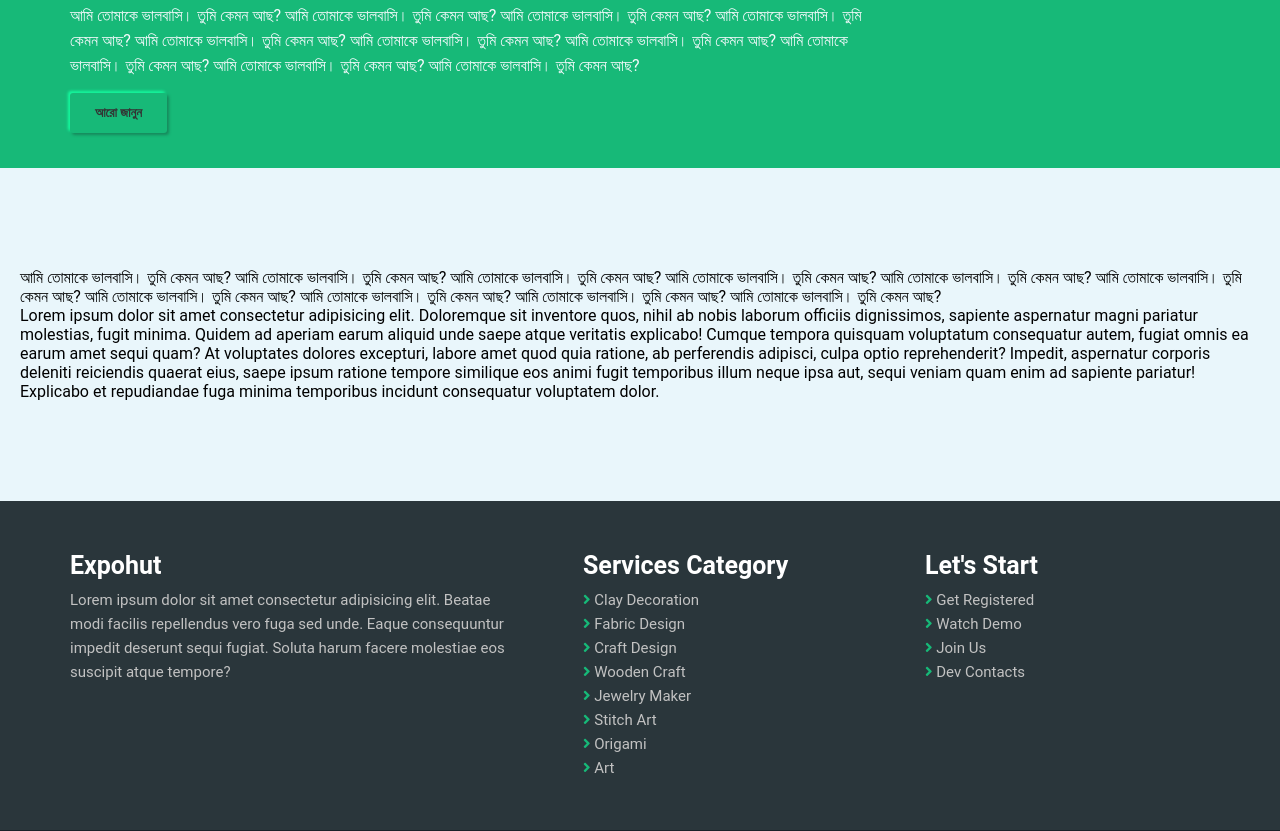
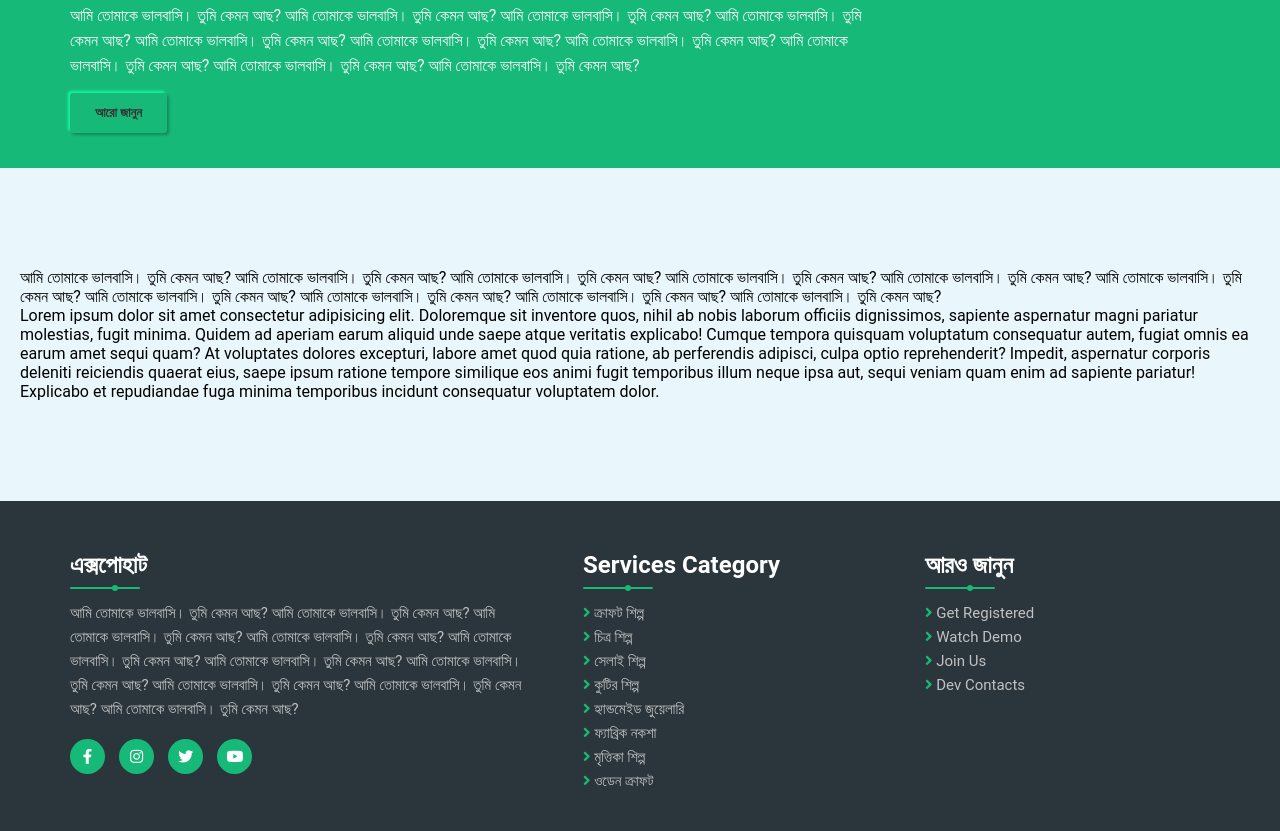
Before and after one commit to expohut/Project-ExpoHut, a plain HTML site: page Index.html in a window 1280 px wide. Shown: the part 1966-2797 px from the top of the page. Drawn offline with Linux system fonts and the light colour scheme.

Commit message:
HTML-Files Folder Added and Footer,login,sign up code updated

```diff
--- a/CSS-Files/Home.css
+++ b/CSS-Files/Home.css
@@ -13,7 +13,7 @@
 {
   --Theme-Color: #17b978;
   --Icon-Color: #17b978;
-  --Primary-color: #f7fafd;
+  --Primary-color: #f4f7fa;
   --Second-Primary-Color: #E9F6FB;
   --Full-White: #FFFFFF;
   --Footer-Background:  #2a363b;
@@ -78,11 +78,15 @@ header ul li{
 }
 header ul li a{
   position: relative;
-  padding: 5px 10px;
+  padding: 5px 15px;
   color: #fff;
   display: inline-block;
   text-decoration: none;
   cursor: pointer;
+}
+header ul li a i
+{
+  font-size: 18px;
 }
 header ul li a:hover{
   color: rgb(255, 255, 255);
@@ -90,6 +94,7 @@ header ul li a:hover{
 .toggle{
   display: none;
 }
+/*Header Part Responsive Code*/
 @media(max-width: 992px){
   header ul{
       position: absolute;
@@ -153,7 +158,6 @@ header ul li a:hover{
       transform: rotate(-45deg);
   }
 }
-
 .show{
   display: block;
 }
@@ -296,9 +300,9 @@ header ul li a:hover{
   margin-bottom: 40px;
   padding: 25px 10px;
   background: var(--Primary-color);
-  box-shadow: 4px 4px 8px #eaeaff,
-              -4px -4px 8px #ffffff;
-  border-radius: 2px;
+  box-shadow: 3px 3px 6px #ceced1,
+              -3px -3px 6px #ffffff;
+  border-radius: 3px;
 }
 .Single-Items i
 {
@@ -472,7 +476,6 @@ header ul li a:hover{
 /*Top Footer CSS Code*/
 .Top-Footer
 {
-
   background: var(--Footer-Background);
   padding: 50px 0;
 }
@@ -486,15 +489,77 @@ header ul li a:hover{
 {
   flex-basis: 40%;
 }
+.Footer-Items-one .SocialIcons
+{
+  width: 40%;
+  margin-top: 18px;
+}
+.Footer-Items-one .SocialIcons ul
+{
+  list-style: none;
+  display: flex;
+  justify-content: space-between;
+}
+.Footer-Items-one .SocialIcons ul li a
+{
+  text-decoration: none;
+  display: block;
+  color: var(--Full-White);
+}
+.Footer-Items-one .SocialIcons ul li a i
+{
+  font-size: 15px;
+  width: 35px;
+  height: 35px;
+  background: var(--Theme-Color);
+  display: flex;
+  justify-content: center;
+  align-items: center;
+  border-radius: 25px;
+}
+.Footer-Items-one .SocialIcons ul li a i:hover
+{
+  background:  #c3ffe7;
+  color: var(--Theme-Color);
+}
 .Footer-Items-one h4,
 .Footer-Items-Two h4,
 .Footer-Items-Three h4
 {
   text-transform: capitalize;
-  font-size: 25px;
-  /* color: var(--Title-Font-Color); */
-  color: #fff;
+  font-size: 24px;
+  color: var(--Full-White);
   margin-bottom: 8px;
+}
+.Footer-Items-one .Title-Bar,
+.Footer-Items-Two .Title-Bar,
+.Footer-Items-Three .Title-Bar
+{
+	width: 70px;
+  height: 2px;
+  border-radius: 4px;
+	background: var(--Theme-Color);
+  margin: 8px 0 12px 0;
+  position: relative;
+}
+.Footer-Items-one .Title-Bar::before,
+.Footer-Items-Two .Title-Bar::before,
+.Footer-Items-Three .Title-Bar::before
+{
+  content: "";
+  position: absolute;
+  width: 6px;
+  height: 6px;
+  background: var(--Theme-Color);
+  border-radius: 25px;
+  top: -2px;
+  left: 0px;
+  animation: BG-Move 3s linear infinite;
+}
+@keyframes BG-Move {
+  To {
+    left: 90%;
+  }
 }
 .Footer-Items-one p
 {
--- a/Index.html
+++ b/Index.html
@@ -19,29 +19,25 @@
     <!--Vue.js CDN File Linking-->
     <link rel="stylesheet" href="JavaScript-Files/vue.js">
   </head>
-  <script>
-    function toggle(){
-        var header = document.getElementById("header");
-        header.classList.toggle('active');
-    }
-</script>
+
   <body>
-    <header id="header">
-      <a href="#" class="logo"><img src="Assets-Files/Logo.png" alt=""></a>
+    <header id="header"> <!--Header Start-->
+      <a href="#" class="logo"><img src="Assets-Files/Logo.png" alt="ExpoHut Logo"></a>
       <ul>
-          <li><a href="#home" onclick="toggle()">এক্সপোহাট কি?</a></li>
-          <li><a href="Html/login.html" onclick="toggle()">লগ ইন</a></li>
-          <li><a href="Html/regi.html" onclick="toggle()">সাইন আপ</a></li>
+          <li><a href="#About" onclick="toggle()">এক্সপোহাট কি?</a></li>
+          <li><a href="HTML-Files/login.html" onclick="toggle()"><i class="fas fa-user"></i>  লগ ইন</a></li>
+          <li><a href="HTML-Files/regi.html" onclick="toggle()"><i class="fas fa-user-plus"></i>  সাইন আপ</a></li>
       </ul>
       <div class="toggle" onclick="toggle()"></div>
-  </header>
+    </header> <!--Header End-->
+
     <section class="Banner-Row"> <!--Banner Start-->
       <div class="Container"> <!--Container Start-->
         <div class="Banner-Items"> <!--Banner Items Start-->
           <div class="Banner-Left">
             <p>আস্থা রাখুন নিজের উপর,</p>
             <h3>হতে চান উদ্যোক্তা?</h3>
-            <h5 style="color: #fff;">উদ্যোক্তা হওয়ার পূর্বশর্ত হলো নিজের মধ্যে সৃজনশীল মানসিকতা লালন করা। আমরা যদি দেখি আমাদের দেশের চারুকলার ছাত্রদের, তাহলে দেখব তাঁদের মতো এত সৃজনশীল খুব কম মানুষই হয়। নতুন কিছু সৃষ্টি করার মতো একটা সুন্দর মানসিকতা তাঁরা প্রায় প্রত্যেকেই নিজের মধ্যে লালন করেন। </h5>
+            <h5 style="color: #fff; margin-top: 8px; line-height: 24px;">উদ্যোক্তা হওয়ার পূর্বশর্ত হলো নিজের মধ্যে সৃজনশীল মানসিকতা লালন করা। আমরা যদি দেখি আমাদের দেশের চারুকলার ছাত্রদের, তাহলে দেখব তাঁদের মতো এত সৃজনশীল খুব কম মানুষই হয়। নতুন কিছু সৃষ্টি করার মতো একটা সুন্দর মানসিকতা তাঁরা প্রায় প্রত্যেকেই নিজের মধ্যে লালন করেন। </h5>
             <a href="" class="btn">জয়েন আস</a>
             <a href="" class="btn">ওয়াচ ভিডিও</a>
           </div>
@@ -120,7 +116,7 @@
       </div> <!--Container End-->
     </section> <!--Services End-->
 
-    <section class="About-Expohut"> <!--About Start-->
+    <section class="About-Expohut" id="About"> <!--About Start-->
       <div class="Container"> <!--Container Start-->
         <div class="About-Items">
           <div class="About-Left">
@@ -173,25 +169,36 @@
       <div class="Container"> <!--Container Start-->
         <div class="Top-Footer-Items">
           <div class="Footer-Items-one">
-            <h4>expohut</h4>
-            <p>Lorem ipsum dolor sit amet consectetur adipisicing elit. Beatae modi facilis repellendus vero fuga sed unde. Eaque consequuntur impedit deserunt sequi fugiat. Soluta harum facere molestiae eos suscipit atque tempore?</p>
+            <h4>এক্সপোহাট</h4>
+            <div class="Title-Bar"></div>
+            <p>আমি তোমাকে ভালবাসি। তুমি কেমন আছ? আমি তোমাকে ভালবাসি। তুমি কেমন আছ? আমি তোমাকে ভালবাসি। তুমি কেমন আছ? আমি তোমাকে ভালবাসি। তুমি কেমন আছ? আমি তোমাকে ভালবাসি। তুমি কেমন আছ? আমি তোমাকে ভালবাসি। তুমি কেমন আছ? আমি তোমাকে ভালবাসি। তুমি কেমন আছ? আমি তোমাকে ভালবাসি। তুমি কেমন আছ? আমি তোমাকে ভালবাসি। তুমি কেমন আছ? আমি তোমাকে ভালবাসি। তুমি কেমন আছ?</p>
             </p>
+            <nav class="SocialIcons">
+              <ul>
+                <li><a href=""><i class="fab fa-facebook-f"></i></a></li>
+                <li><a href=""><i class="fab fa-instagram"></i></a></li>
+                <li><a href=""><i class="fab fa-twitter"></i></a></li>
+                <li><a href=""><i class="fab fa-youtube"></i></a></li>
+              </ul>
+            </nav>
           </div>
           <div class="Footer-Items-Two">
             <h4>services category</h4>
+            <div class="Title-Bar"></div>
             <ul>
-              <li><a href=""><i class="fas fa-angle-right"></i> clay decoration</a></li>
-              <li><a href=""><i class="fas fa-angle-right"></i> fabric design</a></li>
-              <li><a href=""><i class="fas fa-angle-right"></i> craft design</a></li>
-              <li><a href=""><i class="fas fa-angle-right"></i> wooden craft</a></li>
-              <li><a href=""><i class="fas fa-angle-right"></i> jewelry maker</a></li>
-              <li><a href=""><i class="fas fa-angle-right"></i> stitch art</a></li>
-              <li><a href=""><i class="fas fa-angle-right"></i> origami</a></li>
-              <li><a href=""><i class="fas fa-angle-right"></i> art</a></li>
+              <li><a href=""><i class="fas fa-angle-right"></i> ক্রাফট শিল্প</a></li>
+              <li><a href=""><i class="fas fa-angle-right"></i> চিত্র শিল্প</a></li>
+              <li><a href=""><i class="fas fa-angle-right"></i> সেলাই শিল্প</a></li>
+              <li><a href=""><i class="fas fa-angle-right"></i> কুটির শিল্প</a></li>
+              <li><a href=""><i class="fas fa-angle-right"></i> হ্যান্ডমেইড জুয়েলারি</a></li>
+              <li><a href=""><i class="fas fa-angle-right"></i> ফ্যাব্রিক নকশা</a></li>
+              <li><a href=""><i class="fas fa-angle-right"></i> মৃত্তিকা শিল্প</a></li>
+              <li><a href=""><i class="fas fa-angle-right"></i> ওডেন ক্রাফট</a></li>
             </ul>
           </div>
           <div class="Footer-Items-Three">
-            <h4>let's start</h4>
+            <h4>আরও জানুন</h4>
+            <div class="Title-Bar"></div>
             <ul>
               <li><a href=""><i class="fas fa-angle-right"></i> get registered</a></li>
               <li><a href=""><i class="fas fa-angle-right"></i> watch demo</a></li>
--- a/JavaScript-Files/app.js
+++ b/JavaScript-Files/app.js
@@ -1,4 +1,10 @@
-// Sign Up Validation Start
+//Header Part JavaScript Code:
+function toggle() {
+    var header = document.getElementById("header");
+    header.classList.toggle('active');
+}
+
+//Sign Up Validation Start:
 const form = document.getElementById('form');
 const username = document.getElementById('username');
 const email = document.getElementById('email');
@@ -10,19 +16,23 @@ form.addEventListener('submit',e=>{
     e.preventDefault();
     signupvalidate();
 });
+
 function setErrorFor(input,message){
     const formControl = input.parentElement;
     const small = formControl.querySelector('small');
     formControl.className = 'form-control error';
     small.innerText = message;
 }
+
 function setSuccessFor(input,message){
     const formControl = input.parentElement;
     formControl.className = 'form-control success';
 }
+
 function isEmail(email) {
 	return /^(([^<>()\[\]\\.,;:\s@"]+(\.[^<>()\[\]\\.,;:\s@"]+)*)|(".+"))@((\[[0-9]{1,3}\.[0-9]{1,3}\.[0-9]{1,3}\.[0-9]{1,3}])|(([a-zA-Z\-0-9]+\.)+[a-zA-Z]{2,}))$/.test(email);
 }
+
 function signupvalidate(){
     // trim to remove the whitespace
     const usernameValue = username.value.trim();
```
Also changed, not shown: HTML-Files/login.html (renamed from Html/login.html), HTML-Files/regi.html (renamed from Html/regi.html).
